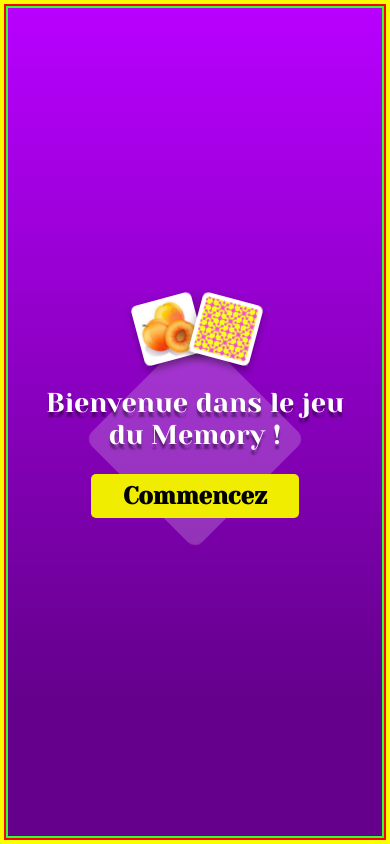
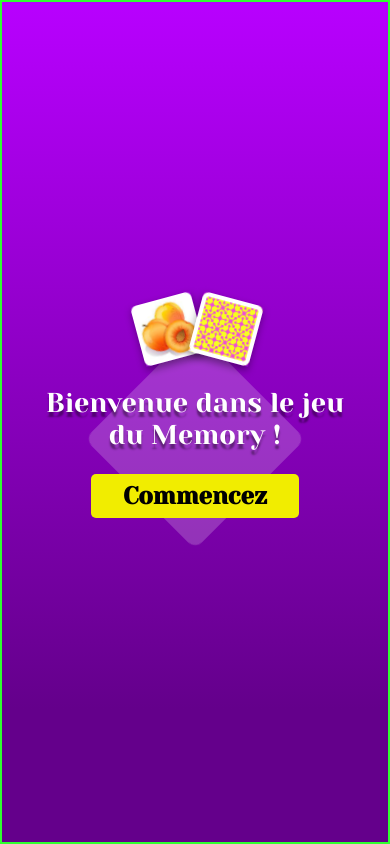
Before and after one commit to SergioTrinquet/Memory_Game, a Vue app: page / in a window 390 px wide. Built offline with nearby package versions, Linux system fonts and the light colour scheme; a web font is replaced by a local one.

Commit message:
Test bug mobile scroll

```diff
--- a/src/App.vue
+++ b/src/App.vue
@@ -37,20 +37,22 @@ body {
   padding: 0;
 }
 
-/* html, body {
+html, body {
   height: 100%;
-} */
+
+  overflow: hidden;
+}
 
 /* Ajouté le 22/06/2022 */
-html {
+/* html {
   border: solid 4px rgb(251, 255, 0);
   height: -webkit-fill-available;
 }
 body {
   border: solid 2px rgb(255, 0, 0);
-  /* min-height: 100vh; */ height: 100vh;
+  height: 100vh;
   height: -webkit-fill-available;
-}
+} */
 /* FIN Ajout le 22/06/2022 */
 
 #app {
```
